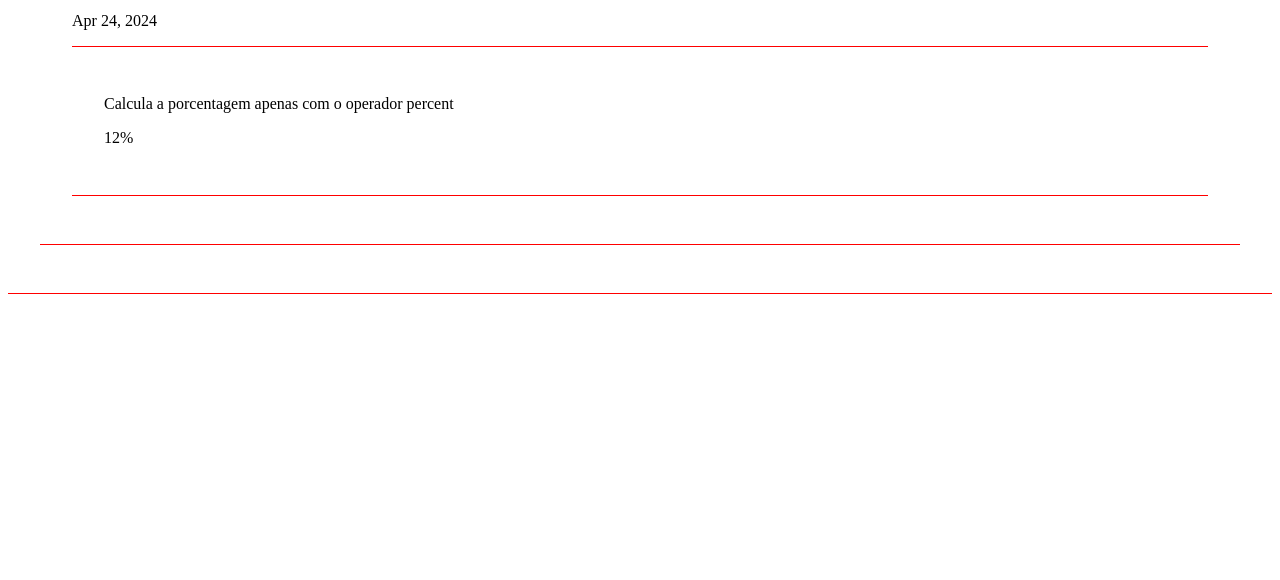
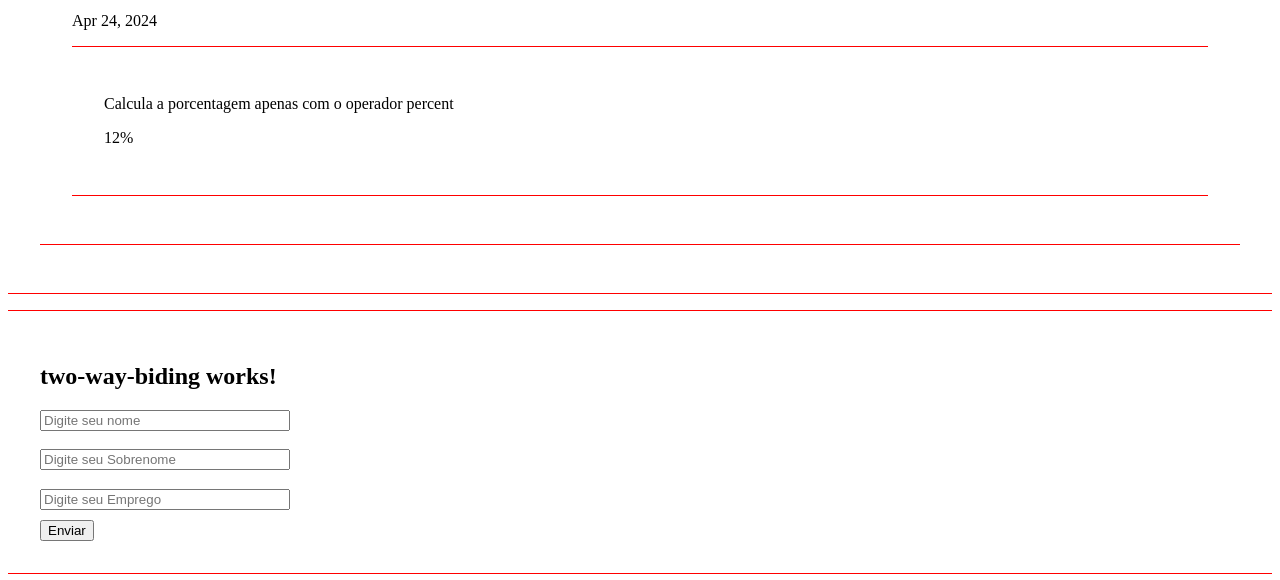
Before and after one commit to Felipe-Gs/curso-angular, an Angular app: page / in a window 1280 px wide. Shown: the part 1670-2250 px from the top of the page. Built offline with nearby package versions, Linux system fonts and the light colour scheme.

Commit message:
feat: data binding in page, fill out forms

```diff
--- a/src/app/app.component.html
+++ b/src/app/app.component.html
@@ -5,3 +5,4 @@
 <app-if-render></app-if-render>
 <app-eventos></app-eventos>
 <app-list-render></app-list-render>
+<app-two-way-biding></app-two-way-biding>
--- a/src/app/app.module.ts
+++ b/src/app/app.module.ts
@@ -1,5 +1,8 @@
 import { NgModule } from '@angular/core';
-import { BrowserModule, provideClientHydration } from '@angular/platform-browser';
+import {
+  BrowserModule,
+  provideClientHydration,
+} from '@angular/platform-browser';
 
 import { AppRoutingModule } from './app-routing.module';
 import { AppComponent } from './app.component';
@@ -9,6 +12,8 @@ import { DirectivesComponent } from './components/directives/directives.componen
 import { IfRenderComponent } from './components/if-render/if-render.component';
 import { EventosComponent } from './components/eventos/eventos.component';
 import { ListRenderComponent } from './components/list-render/list-render.component';
+import { TwoWayBidingComponent } from './components/two-way-biding/two-way-biding.component';
+import { FormsModule } from '@angular/forms';
 
 @NgModule({
   declarations: [
@@ -18,15 +23,11 @@ import { ListRenderComponent } from './components/list-render/list-render.compon
     DirectivesComponent,
     IfRenderComponent,
     EventosComponent,
-    ListRenderComponent
+    ListRenderComponent,
+    TwoWayBidingComponent,
   ],
-  imports: [
-    BrowserModule,
-    AppRoutingModule
-  ],
-  providers: [
-    provideClientHydration()
-  ],
-  bootstrap: [AppComponent]
+  imports: [BrowserModule, AppRoutingModule, FormsModule],
+  providers: [provideClientHydration()],
+  bootstrap: [AppComponent],
 })
-export class AppModule { }
+export class AppModule {}
--- /dev/null
+++ b/src/app/components/two-way-biding/two-way-biding.component.css
@@ -0,0 +1,8 @@
+.DivInputs {
+  display: flex;
+  justify-content: space-between;
+  flex-direction: column;
+  height: 100px;
+  width: 250px;
+  margin-bottom: 10px;
+}
--- /dev/null
+++ b/src/app/components/two-way-biding/two-way-biding.component.html
@@ -0,0 +1,43 @@
+
+<div class="class">
+  <h2>two-way-biding works!</h2>
+  <form action="">
+    <!-- ASSIM QUE VOU DIGITANDO O VALOR JA VAI SENDO GUARDADO DENTRO DA VARIAVEL AUTOMATICAMENTE -->
+    <!-- CONCEIRO DE DATA BINDING É JUSTAMENTE ISSO -->
+    <div class="DivInputs">
+        <input
+          type="text"
+
+          [(ngModel)]="data.nome"
+          name="name"
+          placeholder="Digite seu nome"
+        />
+        <input
+          type="text"
+
+          [(ngModel)]="data.sobreNome"
+          name="sobreNom"
+          placeholder="Digite seu Sobrenome"
+        />
+        <input
+          type="text"
+
+          [(ngModel)]="data.Emprego"
+          name="Emprego"
+          placeholder="Digite seu Emprego"
+        />
+    </div>
+    <input (click)="onChangedata()" type="submit" value="Enviar"/>
+  </form>
+  <!-- condição se tiver algum dado na variavel aparece a mensagem -->
+  <div *ngIf="visible && data.nome !== '' ">
+    <ul>
+      <li *ngFor="let item of data | keyvalue">{{ item.key }}: {{ item.value }}</li>
+    </ul>
+    <!-- <p>O nome é {{data.nome}}</p>
+    <p>Sobrenome {{data.sobreNome}}</p>
+    <p>Emprego {{data.Emprego}}</p> -->
+  </div>
+  <!-- <div *ngIf="name; else elseBlock">If esta ativo.</div>
+<ng-template #elseBlock>Else está ativo</ng-template> -->
+</div>
--- /dev/null
+++ b/src/app/components/two-way-biding/two-way-biding.component.ts
@@ -0,0 +1,25 @@
+import { Component } from '@angular/core';
+
+interface Idata {
+  nome: String;
+  sobreNome: String;
+  Emprego: String;
+}
+@Component({
+  selector: 'app-two-way-biding',
+  templateUrl: './two-way-biding.component.html',
+  styleUrl: './two-way-biding.component.css',
+})
+export class TwoWayBidingComponent {
+  data: Idata = {
+    nome: '',
+    sobreNome: '',
+    Emprego: '',
+  };
+
+  visible: boolean = false;
+
+  onChangedata() {
+    this.visible = !this.visible;
+  }
+}
```
Also changed, not shown: 1 other file (tests, documents, lock files or other folders).
